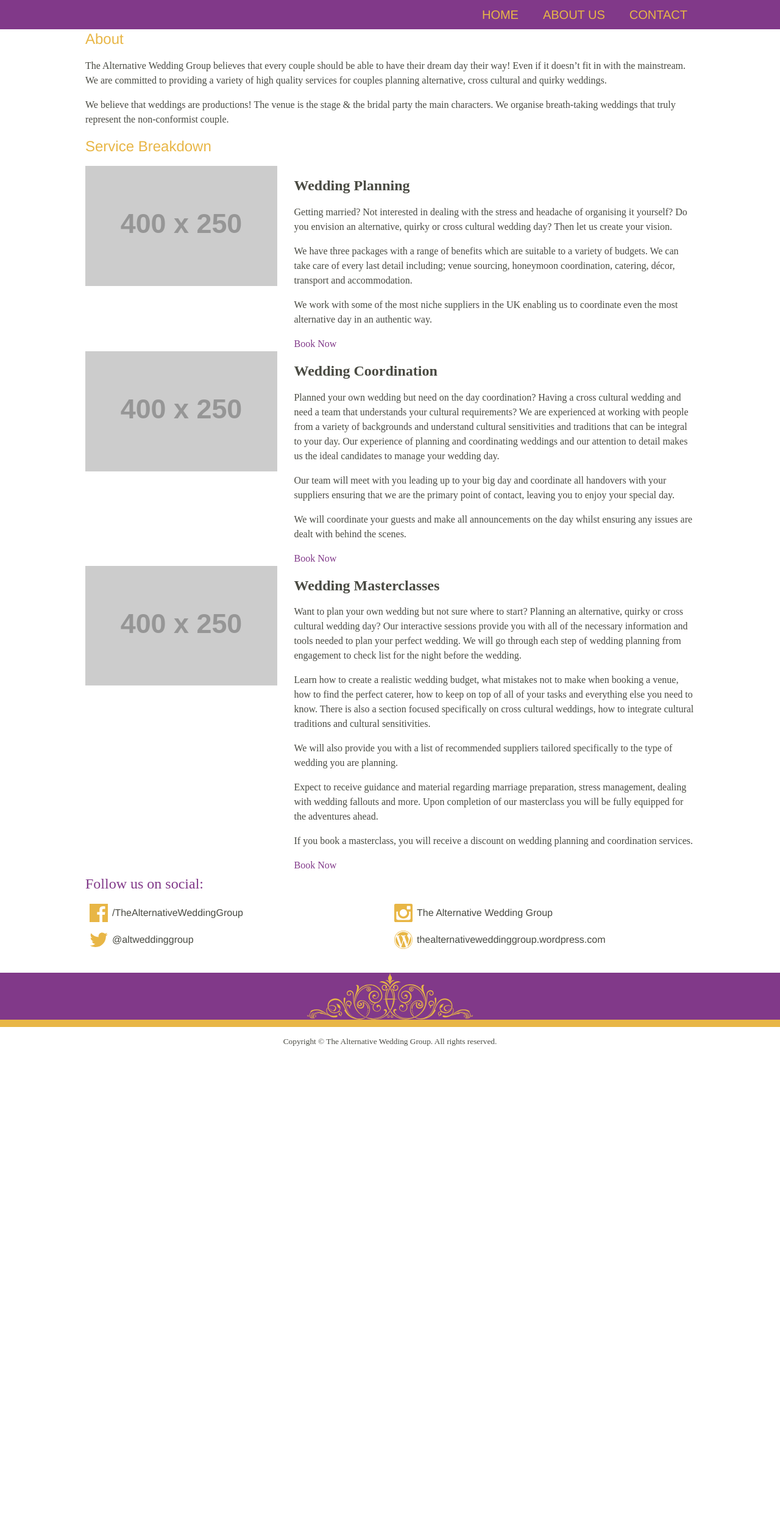
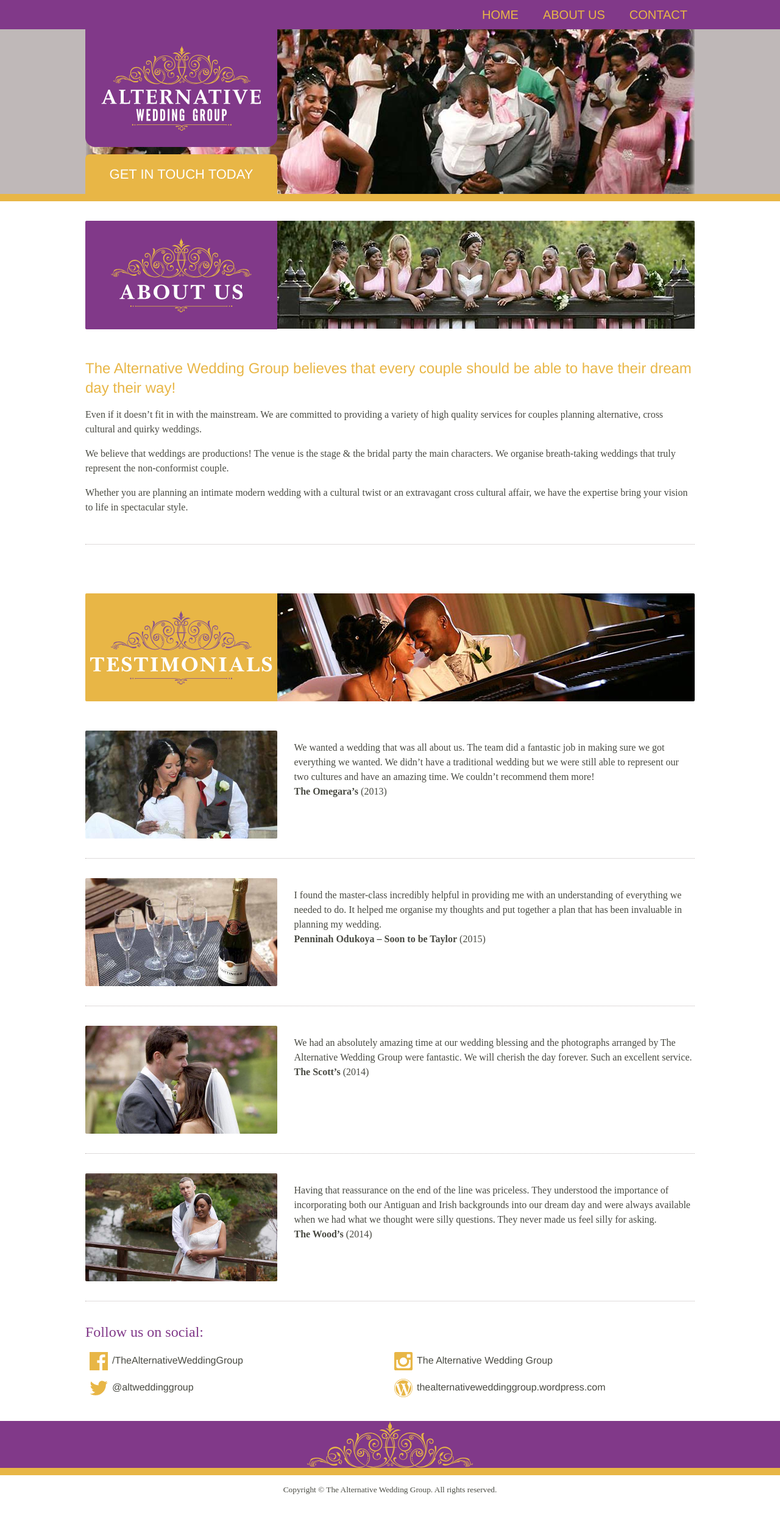
Before and after one commit to alternativeweddinggroup/alternativeweddinggroup.github.io, a Jekyll site: the page built from about.html, in a window 1280 px wide. Shown: the whole page at 61% size. Built offline with Jekyll 4.4.1, drawn with Linux system fonts in a browser that asks for light colours; some web fonts are replaced; before the commit the page ends 1764 px from its top, so only the background shows below that.

Commit message:
Update about page layout

```diff
--- a/_scss/styles/_grid.scss
+++ b/_scss/styles/_grid.scss
@@ -49,6 +49,19 @@
 .separator {
   padding-bottom: 2rem;
   border-bottom: 1px dotted $brand--grey;
+}
+
+.grid {
+  display: -webkit-box;
+  display: -webkit-flex;
+  display: -moz-box;
+  display: -ms-flexbox;
+  display: flex;
+  -webkit-flex-wrap: wrap;
+  -ms-flex-wrap: wrap;
+  flex-wrap: wrap;
+  // Align all content to the top
+  align-items: flex-start;
 }
 
 
--- /dev/null
+++ b/_scss/styles/_testimonial.scss
@@ -0,0 +1,9 @@
+/**
+ * Testimonial
+ */
+
+.testimonial {}
+
+  .testimonial__image {
+    border-radius: 2px;
+  }
--- /dev/null
+++ b/_scss/styles/_typography.scss
@@ -0,0 +1,42 @@
+/**
+ * Typography
+ */
+
+.heading {
+  border-radius: 2px;
+  margin-bottom: 2em;
+}
+
+.heading img {
+  border-radius: 2px;
+}
+
+@media screen and (min-width: 481px){
+  .heading img {
+    border-top-right-radius: 0;
+    border-bottom-right-radius: 0;
+  }
+}
+
+.heading--about {
+  background-image: url('/static/gui/heading_image_about.jpg');
+  background-repeat: no-repeat;
+  background-position: right top;
+  background-size: auto;
+}
+
+  .heading--about img {
+    background-color: $brand--purple;
+
+  }
+
+.heading--testimonial {
+  background-image: url('/static/gui/heading_image_testimonial.jpg');
+  background-repeat: no-repeat;
+  background-position: right top;
+  background-size: auto;
+}
+
+  .heading--testimonial img {
+    background-color: $brand--gold;
+  }
--- a/about.html
+++ b/about.html
@@ -10,6 +10,11 @@ meta:
   description:
   author:
 
+hero:
+  image: index
+  copy: "Get In Touch Today"
+  link: /contact/
+
 sitemap:
   lastmod: 2015-01-29
   priority: 0.5
@@ -18,88 +23,73 @@ sitemap:
 ---
 <div class="wrapper__sub">
 
-  <section id="about">
+  <section id="about" class="separator box__large">
 
-    <h1>About</h1>
+    <h1 class="grid heading heading--about">
+      <img class="ss1-ss4 ms1-ms2 ls1-ls4" src="/static/gui/heading_text_about.svg" alt="About">
+    </h1>
 
-    <p>The Alternative Wedding Group believes that every couple should be able to have their dream day their way! Even if it doesn&rsquo;t fit in with the mainstream. We are committed to providing a variety of high quality services for couples planning alternative, cross cultural and quirky weddings.</p>
+    <h2 class="alpha">The Alternative Wedding Group believes that every couple should be able to have their dream day their way!</h2>
+
+    <p>Even if it doesn&rsquo;t fit in with the mainstream. We are committed to providing a variety of high quality services for couples planning alternative, cross cultural and quirky weddings.</p>
 
     <p>We believe that weddings are productions! The venue is the stage &amp; the bridal party the main characters. We organise breath-taking weddings that truly represent the non-conformist couple.</p>
+
+    <p>Whether you are planning an intimate modern wedding with a cultural twist or an extravagant cross cultural affair, we have the expertise bring your vision to life in spectacular style.</p>
 
   </section>
 
   <section>
 
-    <h1>Service Breakdown</h1>
+    <h1></h1>
 
-    <article id="planning" class="wrapper__sub">
+    <h1 class="grid heading heading--testimonial">
+      <img class="ss1-ss4 ms1-ms2 ls1-ls4" src="/static/gui/heading_text_testimonial.svg" alt="Testimonials">
+    </h1>
 
-      <aside class="ss1-ss4 ls1-ls4">
-        <img src="http://placehold.it/400x250.jpg" alt="" style="max-width: 100%;">
+    <article class="grid separator box testimonial">
+      <aside class="ss1-ss4 ms1-ms2 ls1-ls4">
+        <img class="image__responsive testimonial__image" src="/media/testimonials/testimonial-001.jpg" alt="">
       </aside>
-      <section class="ss1-ss4 ls5-ls12">
-
-        <h2>Wedding Planning</h2>
-
-        <p>Getting married? Not interested in dealing with the stress and headache of organising it yourself? Do you envision an alternative, quirky or cross cultural wedding day? Then let us create your vision.</p>
-
-        <p>We have three packages with a range of benefits which are suitable to a variety of budgets. We can take care of every last detail including; venue sourcing, honeymoon coordination, catering, décor, transport and accommodation.</p>
-
-        <p>We work with some of the most niche suppliers in the UK enabling us to coordinate even the most alternative day in an authentic way.</p>
-
-        <a href="{{ site.url }}/contact/">Book Now</a>
-
-      </section>
+      <blockquote class="ss1-ss4 ms3-ms6 ls5-ls12" itemscope itemtype="http://data-vocabulary.org/Review">
+        <span itemprop="summary">We wanted a wedding that was all about us. The team did a fantastic job in making sure we got everything we wanted. We didn&rsquo;t have a traditional wedding but we were still able to represent our two cultures and have an amazing time. We couldn&rsquo;t recommend them more!</span> <strong><span itemprop="reviewer">The Omegara&rsquo;s</span></strong>&nbsp;(<time itemprop="dtreviewed" datetime="2013">2013</time>)
+      </blockquote>
     </article>
 
-    <article id="coordination" class="wrapper__sub">
+    <article class="grid separator box testimonial">
 
-      <aside class="ss1-ss4 ls1-ls4">
-        <img src="http://placehold.it/400x250.jpg" alt="" style="max-width: 100%;">
+      <aside class="ss1-ss4 ms1-ms2 ls1-ls4">
+        <img class="image__responsive testimonial__image" src="/media/testimonials/testimonial-002.jpg" alt="">
       </aside>
 
-      <section class="ss1-ss4 ls5-ls12">
+      <blockquote class="ss1-ss4 ms3-ms6 ls5-ls12" itemscope itemtype="http://data-vocabulary.org/Review">
+        <span itemprop="summary">I found the master-class incredibly helpful in providing me with an understanding of everything we needed to do. It helped me organise my thoughts and put together a plan that has been invaluable in planning my wedding.</span> <strong><span itemprop="reviewer">Penninah Odukoya – Soon to be Taylor</span></strong>&nbsp;(<time itemprop="dtreviewed" datetime="2015">2015</time>)
+      </blockquote>
+    </article>
 
-        <h2>Wedding Coordination</h2>
+    <article class="grid separator box testimonial">
 
-        <p>Planned your own wedding but need on the day coordination? Having a cross cultural wedding and need a team that understands your cultural requirements? We are experienced at working with people from a variety of backgrounds and understand cultural sensitivities and traditions that can be integral to your day. Our experience of planning and coordinating weddings and our attention to detail makes us the ideal candidates to manage your wedding day.</p>
+      <aside class="ss1-ss4 ms1-ms2 ls1-ls4">
+        <img class="image__responsive testimonial__image" src="/media/testimonials/testimonial-003.jpg" alt="">
+      </aside>
 
-        <p>Our team will meet with you leading up to your big day and coordinate all handovers with your suppliers ensuring that we are the primary point of contact, leaving you to enjoy your special day.</p>
-
-        <p>We will coordinate your guests and make all announcements on the day whilst ensuring any issues are dealt with behind the scenes.</p>
-
-        <a href="{{ site.url }}/contact/">Book Now</a>
-
-      </section>
+      <blockquote class="ss1-ss4 ms3-ms6 ls5-ls12" itemscope itemtype="http://data-vocabulary.org/Review">
+        <span itemprop="summary">We had an absolutely amazing time at our wedding blessing and the photographs arranged by The Alternative Wedding Group were fantastic. We will cherish the day forever. Such an excellent service.</span> <strong><span itemprop="reviewer">The Scott&rsquo;s</span></strong>&nbsp;(<time itemprop="dtreviewed" datetime="2014">2014</time>)
+      </blockquote>
 
     </article>
 
-    <article id="masterclass" class="wrapper__sub">
+    <article class="grid separator box testimonial">
 
-      <aside class="ss1-ss4 ls1-ls4">
-        <img src="http://placehold.it/400x250.jpg" alt="" style="max-width: 100%;">
+      <aside class="ss1-ss4 ms1-ms2 ls1-ls4">
+        <img class="image__responsive testimonial__image" src="/media/testimonials/testimonial-004.jpg" alt="">
       </aside>
 
-      <section class="ss1-ss4 ls5-ls12">
-
-        <h2>Wedding Masterclasses</h2>
-
-        <p>Want to plan your own wedding but not sure where to start?  Planning an alternative, quirky or cross cultural wedding day? Our interactive sessions provide you with all of the necessary information and tools needed to plan your perfect wedding. We will go through each step of wedding planning from engagement to check list for the night before the wedding.</p>
-
-        <p>Learn how to create a realistic wedding budget, what mistakes not to make when booking a venue, how to find the perfect caterer, how to keep on top of all of your tasks and everything else you need to know. There is also a section focused specifically on cross cultural weddings, how to integrate cultural traditions and cultural sensitivities.</p>
-
-        <p>We will also provide you with a list of recommended suppliers tailored specifically to the type of wedding you are planning.</p>
-
-        <p>Expect to receive guidance and material regarding marriage preparation, stress management, dealing with wedding fallouts and more. Upon completion of our masterclass you will be fully equipped for the adventures ahead.</p>
-
-        <p>If you book a masterclass, you will receive a discount on wedding planning and coordination services.</p>
-
-        <a href="{{ site.url }}/contact/">Book Now</a>
-
-      </section>
+      <blockquote class="ss1-ss4 ms3-ms6 ls5-ls12" itemscope itemtype="http://data-vocabulary.org/Review">
+        <span itemprop="summary">Having that reassurance on the end of the line was priceless. They understood the importance of incorporating both our Antiguan and Irish backgrounds into our dream day and were always available when we had what we thought were silly questions. They never made us feel silly for asking.</span> <strong><span itemprop="reviewer">The Wood&rsquo;s</span></strong>&nbsp;(<time itemprop="dtreviewed" datetime="2014">2014</time>)
+      </blockquote>
 
     </article>
-
 
   </section>
 
--- a/static/css/global.scss
+++ b/static/css/global.scss
@@ -34,8 +34,10 @@
 @import "styles/navigation";
 @import "styles/hero";
 @import "styles/footer";
+@import "styles/testimonial";
 @import "styles/button";
 @import "styles/sprite";
+@import "styles/typography";
 @import "styles/grid";
 
 //  Core
```
Also changed, not shown: media/testimonials/testimonial-001.jpg (added), media/testimonials/testimonial-002.jpg (added), media/testimonials/testimonial-003.jpg (added), media/testimonials/testimonial-004.jpg (added), static/gui/heading_image_about.jpg (added), static/gui/heading_image_testimonial.jpg (added), static/gui/heading_text_about.svg (added), static/gui/heading_text_testimonial.svg (added).
